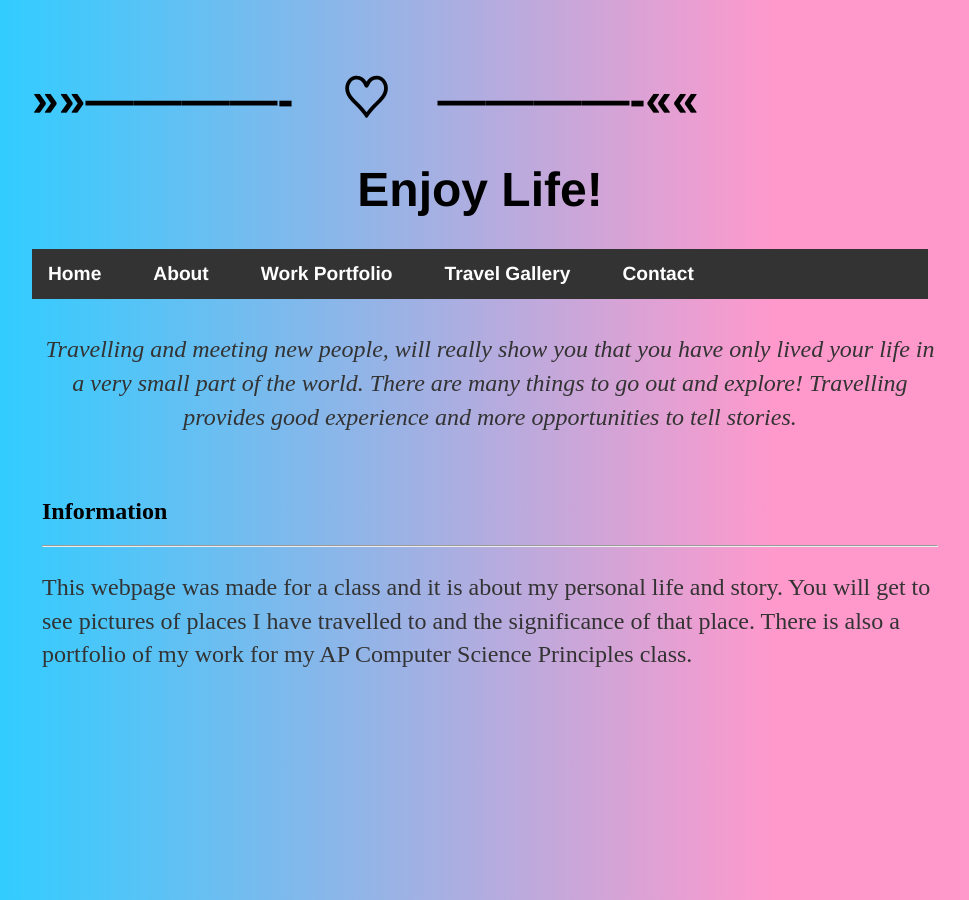
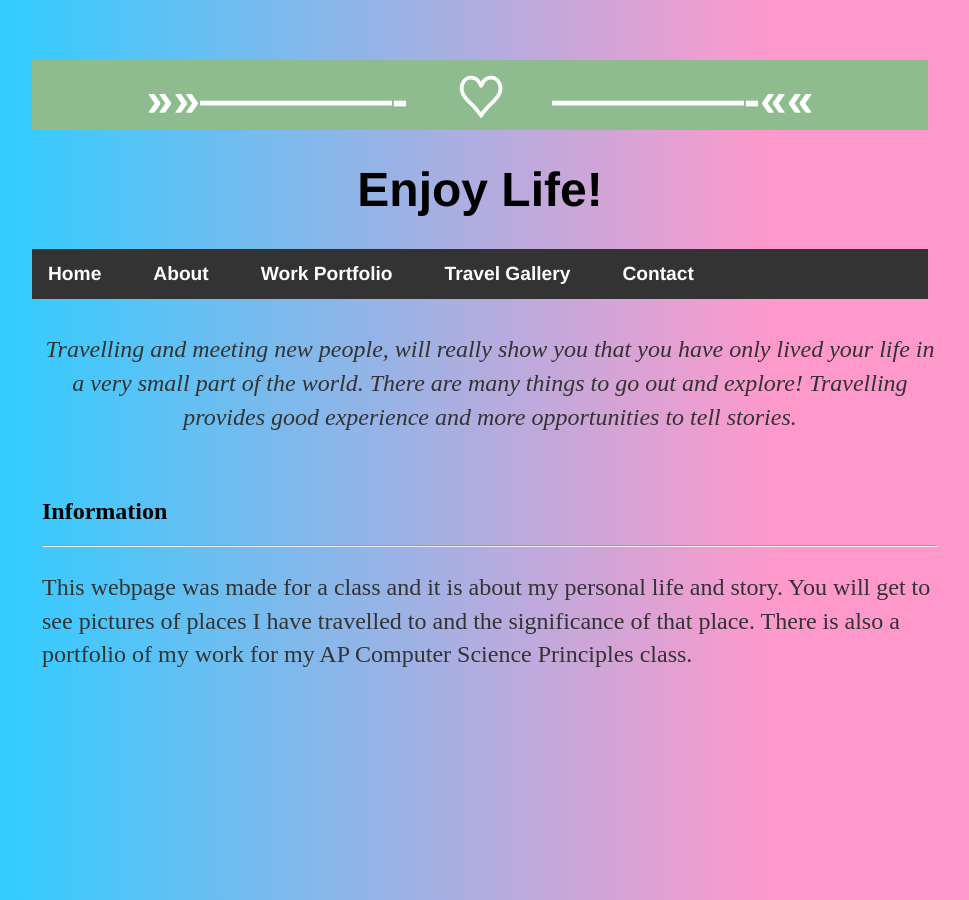
Before and after one commit to CNakano7/CNakano7.github.io, a Jekyll site: the page index.html, which Jekyll copies as it is, in a window 1280 px wide. Shown: the whole page, without its empty margins (160-1129 px from the left). Built offline with Jekyll 4.4.1, drawn with Linux system fonts in a browser that asks for light colours.

Commit message:
Update main.css

```diff
--- a/css/main.css
+++ b/css/main.css
@@ -90,3 +90,11 @@ div.desc {
   padding: 15px;
   text-align: center;
 }
+
+/* Style the header */
+.header {
+  background-color: #8FBC8F;
+  padding: 0.000125px;
+  color: white;
+  text-align: center;
+}
```
